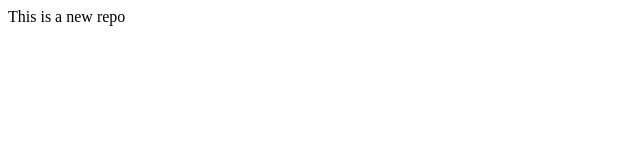
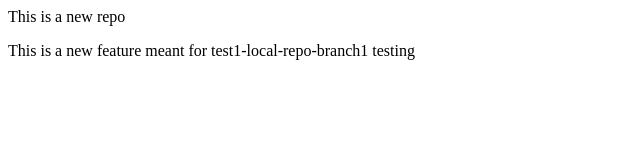
Before and after one commit to zaidpat21/test1-local-repo, a plain HTML site: page index.html in a window 1280 px wide. Shown: the whole page, without its empty margins (0-640 px from the left). Drawn offline with Linux system fonts and the light colour scheme.

Commit message:
Add new feature

```diff
--- a/index.html
+++ b/index.html
@@ -1 +1,5 @@
 <p>This is a new repo</p>
+
+<p>
+    This is a new feature meant for test1-local-repo-branch1 testing
+</p>
```
